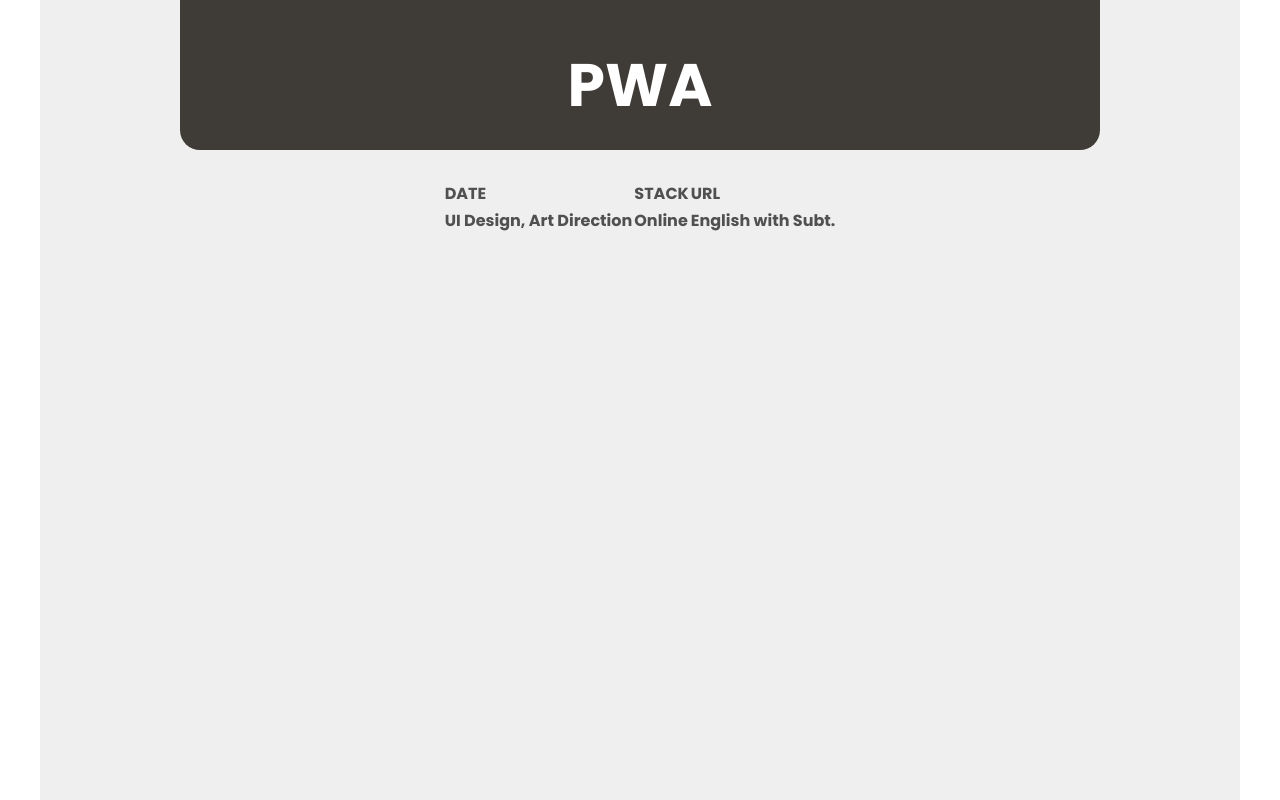
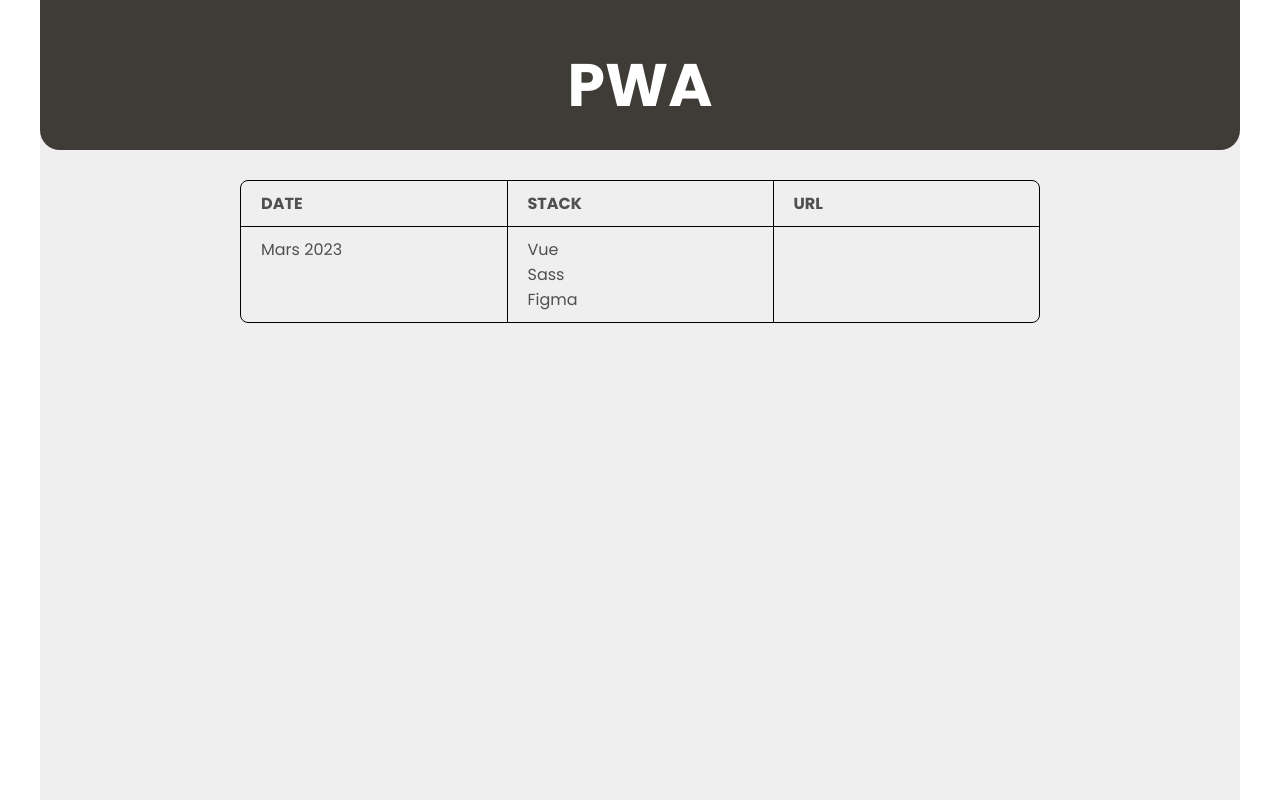
Before and after one commit to ThomasdevLC/portfolio_07_2023, a React (Create React App) app: page /pwa/2 in a window 1280 px wide. Built offline with nearby package versions, Linux system fonts and the light colour scheme.

Commit message:
work table style + map stack

```diff
--- a/src/assets/styles/components/_work.scss
+++ b/src/assets/styles/components/_work.scss
@@ -5,7 +5,7 @@
   flex-direction: column;
   align-items: center;
   margin: auto;
-  padding: 0 140px 80px 140px;
+  // padding: 0 140px 80px 140px;
 
   &__title {
     font-size: 60px;
@@ -43,16 +43,40 @@
     margin-top: 30px;
     font-size: 18px;
     line-height: 26px;
-    &__description {
-      display: flex;
-      justify-content: space-around;
+  }
 
-      &__block {
-        &__title {
-          font-size: 1.2rem;
-          text-decoration: underline;
-        }
-      }
+  &__table {
+    border-radius: 8px;
+    border: 1px solid black;
+    margin-top: 30px;
+
+    &__th {
+      border-left: 1px solid black;
+      border-right: 1px solid black;
+    }
+    &__td {
+      border-left: 1px solid black;
+      border-right: 1px solid black;
     }
   }
 }
+
+table {
+  table-layout: fixed;
+  border-collapse: collapse;
+  width: 100%;
+}
+
+th,
+td {
+  padding: 10px 20px;
+  text-align: left;
+}
+
+th {
+  border-bottom: 1px solid black;
+}
+
+td {
+  vertical-align: top;
+}
--- a/src/components/WorksComponent.js
+++ b/src/components/WorksComponent.js
@@ -26,26 +26,28 @@ const WorksComponent = () => {
       <div className="project">
         <p className="project__intro">{project.intro}</p>
         <p className="project__pitch">{project.pitch}</p>
+
+        <div className="project__table">
+          <table>
+            <tr>
+              <th>DATE</th>
+              <th className="project__table__th">STACK</th>
+              <th>URL</th>
+            </tr>
+            <tr>
+              <td>{project.period}</td>
+              <td className="project__table__td">
+                <ul>
+                  {project.tags.map((tag, index) => (
+                    <li key={index}>{tag}</li>
+                  ))}
+                </ul>
+              </td>{" "}
+              <td>{project.url}</td>
+            </tr>
+          </table>
+        </div>
       </div>
-
-      <tbody>
-        <tr>
-          <th align="left">DATE</th>
-          <th align="left">STACK</th>
-          <th align="left">URL</th>
-        </tr>
-        <tr>
-          <td>
-            <strong class="text-sd">UI Design, Art Direction</strong>
-          </td>
-          <td>
-            <strong class="text-sd">Online</strong>
-          </td>
-          <td>
-            <strong class="text-sd">English with Subt.</strong>
-          </td>
-        </tr>
-      </tbody>
     </section>
   );
 };
--- a/src/worklist/worklistData.js
+++ b/src/worklist/worklistData.js
@@ -29,6 +29,7 @@ const worklist = [
       "Dans le cadre d'un des projet Openclassrooms, il était demandé d'intégrer le design d'une maquette figma avec la technologie React.js. Ce projet fut ma première application React.js avec l'utilisation de react-router et typescript.",
     pitch:
       "Le site de Kasa a été codé il y a maintenant plus de 10 ans en ASP.NET avec un code legacy important. Laura, la CTO, a donc lancé une refonte totale pour passer à une stack complète en JavaScript avec NodeJS côté Back-end, et React côté Front-end. Kasa en a également profité pour commander de nouvelles maquettes auprès de son designer habituel, qui est en freelance.",
+    url: "http://test.com/",
   },
   {
     id: 4,
```
